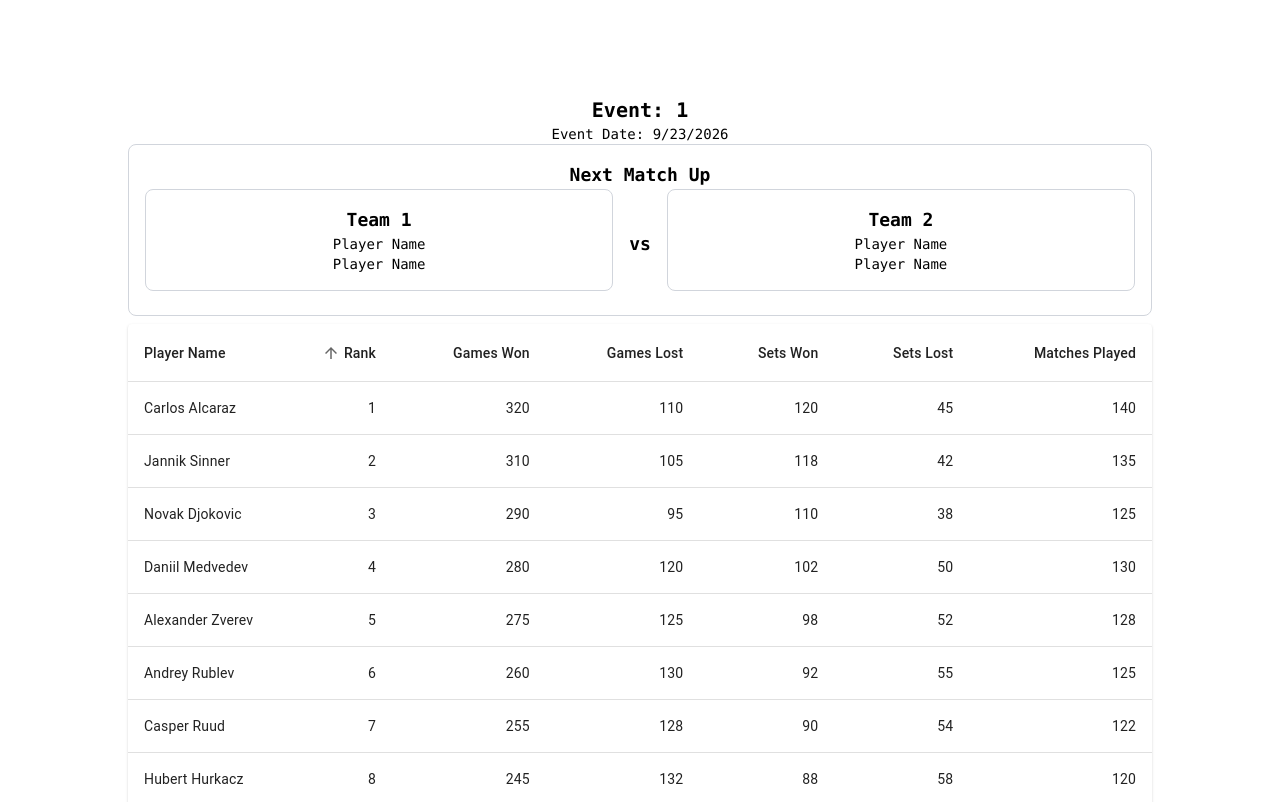
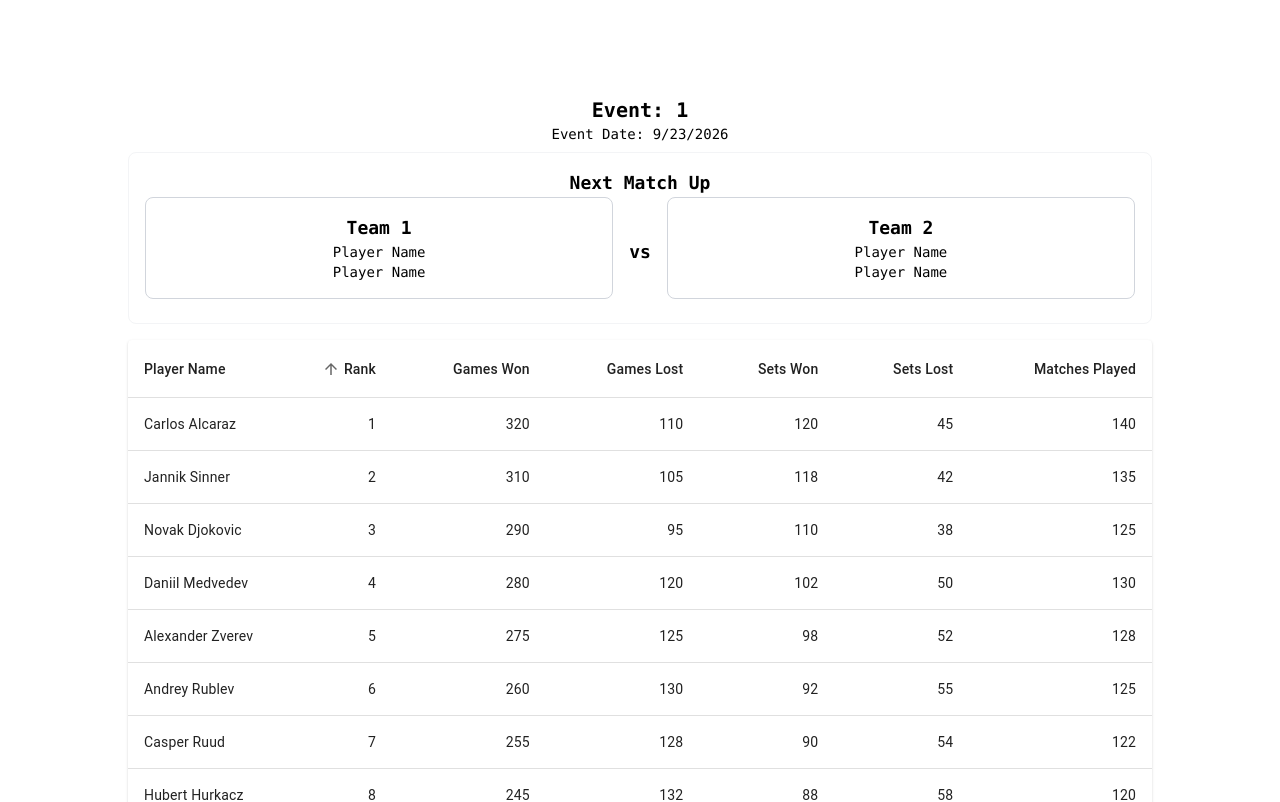
Before and after one commit to wjamesdevera/tennisq, a Next.js app in the folder frontend/: page /events/1 in a window 1280 px wide. Shown: the top 802 px of the page. Built offline with nearby package versions, Linux system fonts and the light colour scheme.

Commit message:
fix: spacing and border color for event page

```diff
--- a/frontend/app/events/[id]/page.tsx
+++ b/frontend/app/events/[id]/page.tsx
@@ -11,11 +11,11 @@
   return (
     <>
       <main className="flex min-h-screen flex-col items-center justify-between p-24">
-        <div className="max-w-5xl w-full flex flex-col items-center justify-between font-mono text-sm lg:flex">
+        <div className="max-w-5xl w-full flex flex-col items-center justify-between font-mono text-sm lg:flex mb-2">
           <h2 className="font-bold text-xl">Event: {id}</h2>
           <p>Event Date: {new Date().toLocaleDateString()}</p>
         </div>
-        <div className="rounded-lg border border-gray-300 p-4 max-w-5xl w-full flex flex-col items-center justify-between font-mono text-sm lg:flex mb-2">
+        <div className="rounded-lg border border-gray-100 p-4 max-w-5xl w-full flex flex-col items-center justify-between font-mono text-sm lg:flex mb-4">
           <h3 className="font-bold text-lg">Next Match Up</h3>
           <div className="flex flex-row items-center justify-center gap-4 w-full">
             <div className="rounded-lg border border-gray-300 p-4 max-w-5xl w-full flex flex-col items-center justify-between font-mono text-sm lg:flex mb-2">
```
